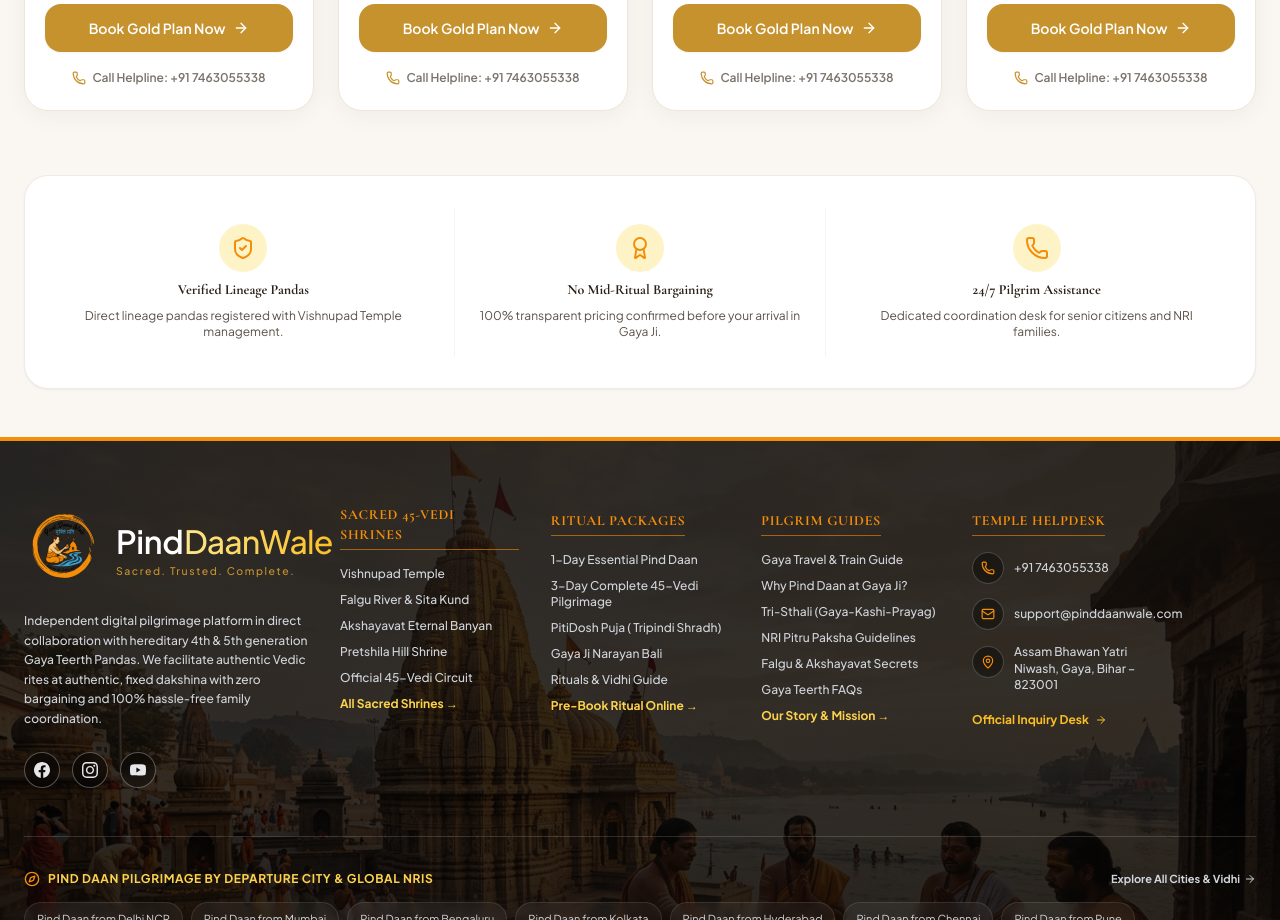
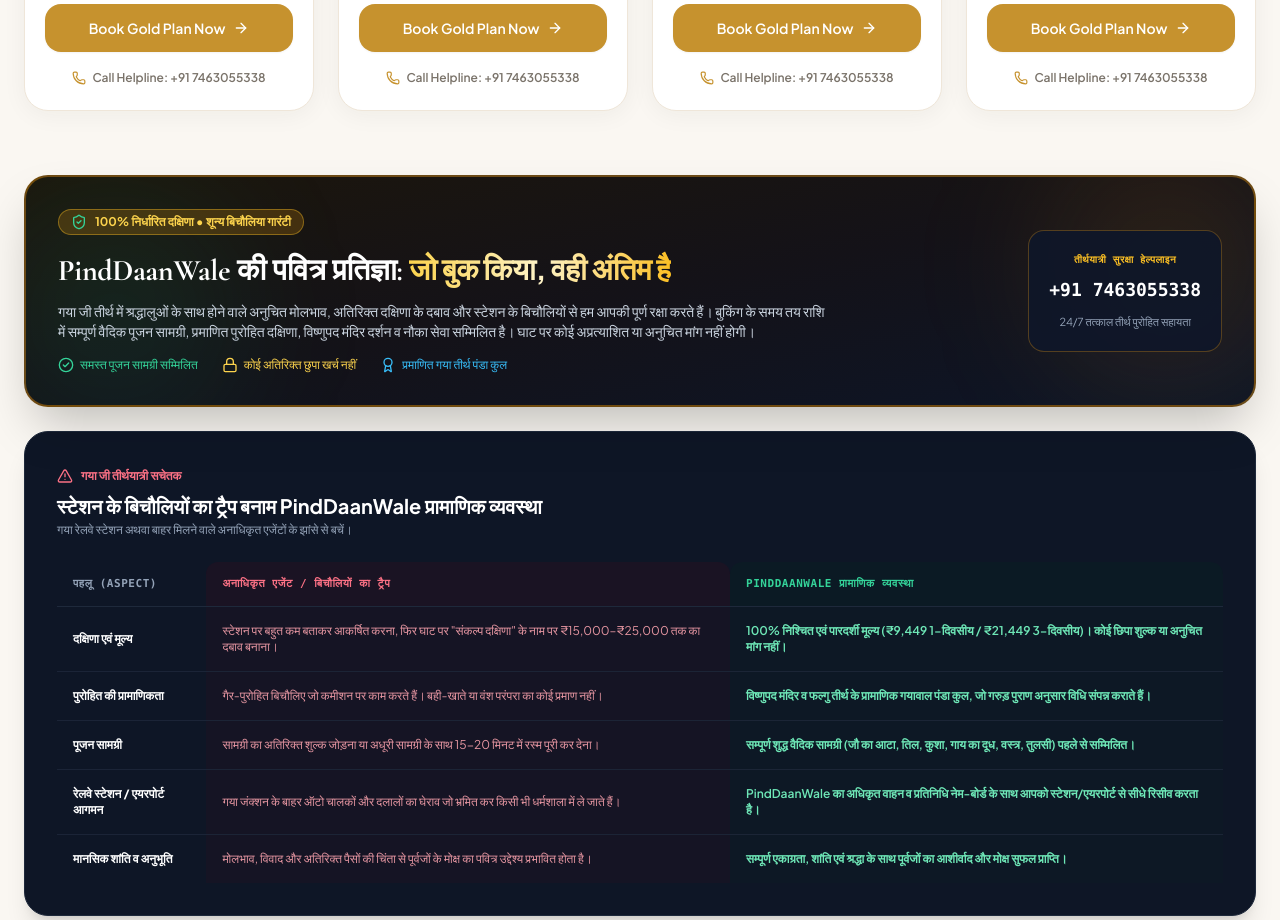
Before and after one commit to Sandeepchetna/pinddaan, a Next.js app: page /packages in a window 1280 px wide. Shown: the part 1880-2800 px from the top of the page. Built offline with nearby package versions, Linux system fonts and the light colour scheme; no server answers; the database is empty.

Commit message:
feat: prominently highlight ZeroExtortionPledge on Home page and Packages page below package cards

```diff
--- a/src/app/packages/page.tsx
+++ b/src/app/packages/page.tsx
@@ -9,6 +9,7 @@
 } from 'lucide-react';
 import prisma from '@/lib/prisma';
 import PackageTierToggle from '@/components/packages/PackageTierToggle';
+import ZeroExtortionPledge from '@/components/common/ZeroExtortionPledge';
 
 const db = prisma as any;
 
@@ -143,6 +144,11 @@
       {/* Client Component: Interactive GOLD vs PLATINUM Package Toggle Grid */}
       <PackageTierToggle initialPackages={packages} />
 
+      {/* Official Zero Extortion & Vedic Sanctity Pledge */}
+      <div className="max-w-7xl mx-auto">
+        <ZeroExtortionPledge />
+      </div>
+
       {/* Guarantees Ribbon */}
       <div className="max-w-7xl mx-auto bg-white p-8 rounded-3xl border border-amber-900/10 shadow-sm grid grid-cols-1 md:grid-cols-3 gap-6 text-center">
         <div className="space-y-2 p-4">
--- a/src/app/page.tsx
+++ b/src/app/page.tsx
@@ -30,6 +30,7 @@
 import DevoteeVideoShowcase from '@/components/home/DevoteeVideoShowcase';
 import VedicDiagnosticBanner from '@/components/home/VedicDiagnosticBanner';
 import PilgrimAssistanceHub from '@/components/home/PilgrimAssistanceHub';
+import ZeroExtortionPledge from '@/components/common/ZeroExtortionPledge';
 
 const db = prisma as any;
 
@@ -256,6 +257,11 @@
             <ArrowRight className="w-4 h-4" />
           </Link>
         </div>
+      </section>
+
+      {/* Zero Extortion & Vedic Sanctity Guarantee Pledge */}
+      <section className="py-2 px-4 sm:px-6 lg:px-8 max-w-7xl mx-auto">
+        <ZeroExtortionPledge />
       </section>
 
       {/* AI Vedic Moksha & Pitru Dosha Diagnostic Showcase Banner */}
```
